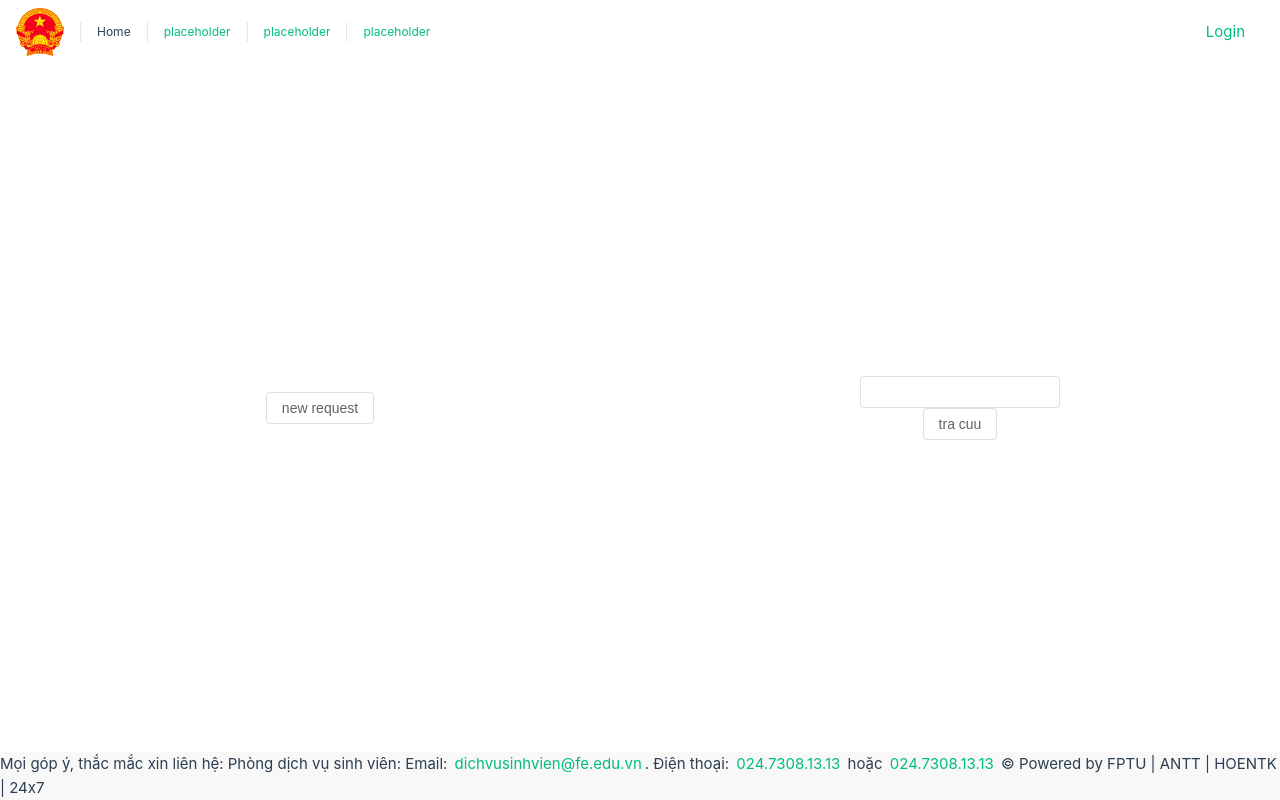
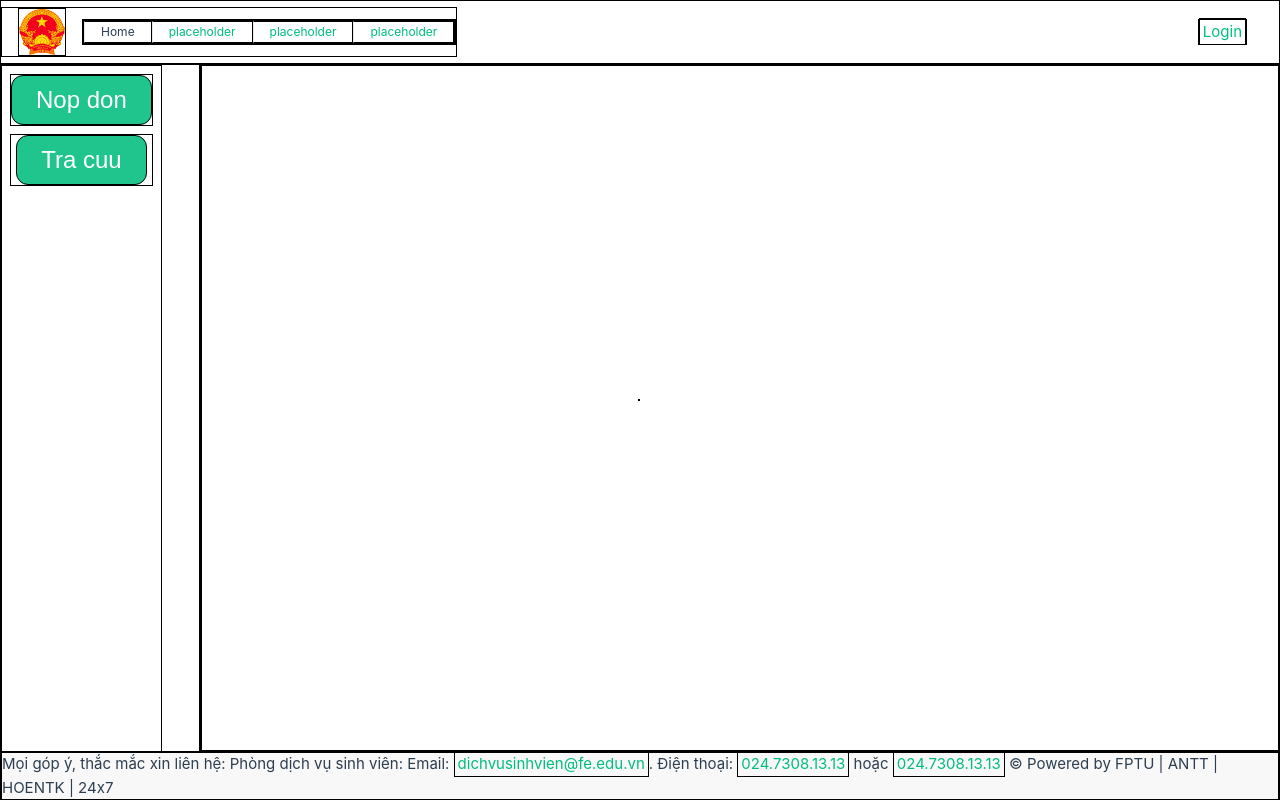
Before and after one commit to hoenntk68/PRN221-One-Stop-Office, a Vue app in the folder OneStopWeb/: page / in a window 1280 px wide. Built offline with nearby package versions, Linux system fonts and the light colour scheme.

Commit message:
feat onstop fe

```diff
--- a/OneStopWeb/src/App.vue
+++ b/OneStopWeb/src/App.vue
@@ -31,6 +31,21 @@ if (Cookies.get('access_token')) {
         </div>
       </div>
 
+      <nav class="sidebar">
+        <ul>
+          <li>
+            <el-button @click="$router.push({ name: 'submitRequest' })">
+              Nop don
+            </el-button>
+          </li>
+          <li>
+            <el-button @click="$router.push({ name: 'requestList' })">
+              Tra cuu
+            </el-button>
+          </li>
+        </ul>
+      </nav>
+
       <div class="user-profile">
         <RouterLink v-if="!state.isLoggedin" to="/login">Login</RouterLink>
         <div v-else>
@@ -38,6 +53,7 @@ if (Cookies.get('access_token')) {
           <RouterLink @click="authLogout" to="/login">Logout</RouterLink>
         </div>
       </div>
+
     </header>
 
     <div class="main-content">
@@ -61,7 +77,7 @@ if (Cookies.get('access_token')) {
 @import "@/assets/styles/app.scss";
 
 * {
-  // border: 1px solid white;
+  border: 1px solid black;
 }
 
 header {
@@ -115,6 +131,38 @@ header {
     border-left: 1px solid var(--color-border);
   }
 
+  .sidebar {
+    position: fixed;
+    left: 0;
+    top: 64px;
+    z-index: 10000 !important;
+    width: 200px;
+    height: 100dvh;
+
+    ul {
+      list-style: none;
+      text-decoration: none;
+      padding: 0px;
+
+      li {
+        margin: 8px;
+      }
+    }
+
+    button {
+      background-color: #20C58E;
+      color: #ffffff;
+      font-size: 1.5rem;
+      font-weight: bold;
+      padding: 1.5rem;
+      border-radius: 12px;
+
+      &:hover {
+        filter: brightness(95%);
+      }
+    }
+  }
+
 }
 
 footer {
@@ -130,11 +178,11 @@ footer {
 }
 
 .main-content {
-  width: 100dvw;
+  width: calc(100dvw - 200px);
   height: calc(100dvh - 64px - 48px);
   position: fixed;
   bottom: 48px;
-  left: 0;
+  left: 200px;
 
   overflow: auto;
 }
--- a/OneStopWeb/src/components/RequestTable.vue
+++ b/OneStopWeb/src/components/RequestTable.vue
@@ -1,5 +1,5 @@
 <template>
-  <div class="dark">
+  <div class="requestTable">
     <table>
       <thead>
         <th>ID</th>
@@ -11,6 +11,7 @@
         <th>Thao tác</th>
       </thead>
       <tr v-for="(item, index) in requestList" :key="index">
+
         <td>{{ item.id }}</td>
         <td>{{ item.category }}</td>
         <td>{{ item.reason }}</td>
@@ -26,5 +27,32 @@
 export default {
   props: { requestList: Object }
 }
+//change to commit
 </script>
-<style></style>
+<style lang="scss" scoped>
+.requestTable {
+  padding: .5rem;
+
+  table {
+    width: 100%;
+    border-collapse: collapse;
+
+    .item {
+      margin: 1rem;
+    }
+
+    tr {}
+
+    th,
+    td {
+      border: 1px solid #ddd;
+      padding: 8px;
+      text-align: center;
+    }
+
+    th {
+      background-color: #f2f2f2;
+    }
+  }
+}
+</style>
--- a/OneStopWeb/src/services/RequestAPI.js
+++ b/OneStopWeb/src/services/RequestAPI.js
@@ -7,6 +7,10 @@ export default class RequestAPI extends BaseService {
         this.get(API_CODE.API_RQ_001, success, error, params);
     }
 
+    fetchPreRequestData(params = {}, success, error) {
+        this.get(API_CODE.API_CT_001, success, error, params);
+    }
+
     submitRequest(params = {}, success, error) {
         this.post(API_CODE.API_RQ_002, success, error, params);
     }
--- a/OneStopWeb/src/stores/request.js
+++ b/OneStopWeb/src/stores/request.js
@@ -6,6 +6,9 @@ import { mixinMethods, $notify } from '@/utils/variables';
 export const useRequestStore = defineStore('request', () => {
 
     const requestList = reactive({
+        data: [],
+    });
+    const cateList = reactive({
         data: [],
     });
 
@@ -21,6 +24,20 @@ export const useRequestStore = defineStore('request', () => {
             {},
             (res) => {
                 requestList.data = requestList.data.concat(res);
+                mixinMethods.endLoading();
+            },
+            (err) => {
+                mixinMethods.endLoading();
+                $notify.error(err.responseCode || 'error');
+            }
+        )
+    }
+    const fetchPreRequestData = () => {
+        mixinMethods.startLoading();
+        service.request.fetchPreRequestData(
+            {},
+            (res) => {
+                cateList.data = res;
                 mixinMethods.endLoading();
             },
             (err) => {
@@ -54,5 +71,7 @@ export const useRequestStore = defineStore('request', () => {
         requestList,
         getRequestList,
         submitRequest,
+        cateList,
+        fetchPreRequestData,
     }
 })
--- a/OneStopWeb/src/utils/api_code.js
+++ b/OneStopWeb/src/utils/api_code.js
@@ -7,7 +7,8 @@ const API_CODE = {
     API_RQ_001: "Request/client/all",
     API_RQ_002: "Request/store",
 
-
+    //cate
+    API_CT_001: "Category/",
 };
 
 export default API_CODE;
--- a/OneStopWeb/src/views/HomePage.vue
+++ b/OneStopWeb/src/views/HomePage.vue
@@ -1,18 +1,6 @@
 <template lang="">
     <div class="wrapper">
-        <div class="section left">
-            <el-button @click="$router.push({ name: 'submitRequest' })">
-                new request
-            </el-button>
-        </div>
-        <div class="section right">
-            <el-input style="width: 200px">
 
-            </el-input>
-            <el-button @click="$router.push({ name: 'requestList' })">
-                tra cuu
-            </el-button>
-        </div>
     </div>
 </template>
 <script>
@@ -31,6 +19,28 @@ export default {
     align-items: center;
     height: 100%;
 
+    ul {
+        list-style: none;
+        text-decoration: none;
+
+        li {
+            margin: 8px;
+        }
+    }
+
+    button {
+        background-color: #20C58E;
+        color: #ffffff;
+        font-size: 1.5rem;
+        font-weight: bold;
+        padding: 1.5rem;
+        border-radius: 12px;
+
+        &:hover {
+            filter: brightness(95%);
+        }
+    }
+
     .section {
         width: 50%;
         height: 100%;
@@ -46,9 +56,7 @@ export default {
             }
         }
 
-        .right {
-            input {}
-        }
+        .right {}
     }
 }
 </style>
--- a/OneStopWeb/src/views/SubmitRequestView.vue
+++ b/OneStopWeb/src/views/SubmitRequestView.vue
@@ -14,7 +14,10 @@
                 <tr>
                     <td class="section-header">Application type:</td>
                     <td class="section-info">
-                        <el-input v-model="requestModel.category" />
+                        <el-select v-model="requestModel.category" placeholder="Select a category">
+                            <el-option v-for="item in cateList.data" :key="item.categoryId" :label="item.categoryName"
+                                :value="item.categoryId" />
+                        </el-select>
                     </td>
                     <td class="section-desc">
                         <p>Phí để xử lý thủ tục này là: 0 (VND)</p>
@@ -50,7 +53,7 @@
 </template>
 <script>
 import { useRequestStore } from '@/stores/request';
-import { ref } from 'vue';
+import { onMounted, ref } from 'vue';
 
 export default {
     setup() {
@@ -66,7 +69,13 @@ export default {
 
         const {
             requestModel,
+            fetchPreRequestData,
+            cateList,
         } = requestStore;
+
+        onMounted(() => {
+            fetchPreRequestData();
+        });
 
         const submitRequest = () => {
             requestStore.submitRequest();
@@ -77,6 +86,8 @@ export default {
             submitRequest,
             fileInputRef,
             handleFileUpload,
+            cateList,
+            fetchPreRequestData,
         }
     }
 }
@@ -88,7 +99,7 @@ export default {
     justify-content: center;
     align-items: center;
     padding: 0;
-    max-width: 1000px;
+    max-width: 1200px;
 
     padding: 4rem;
     border-radius: 2rem;
```
